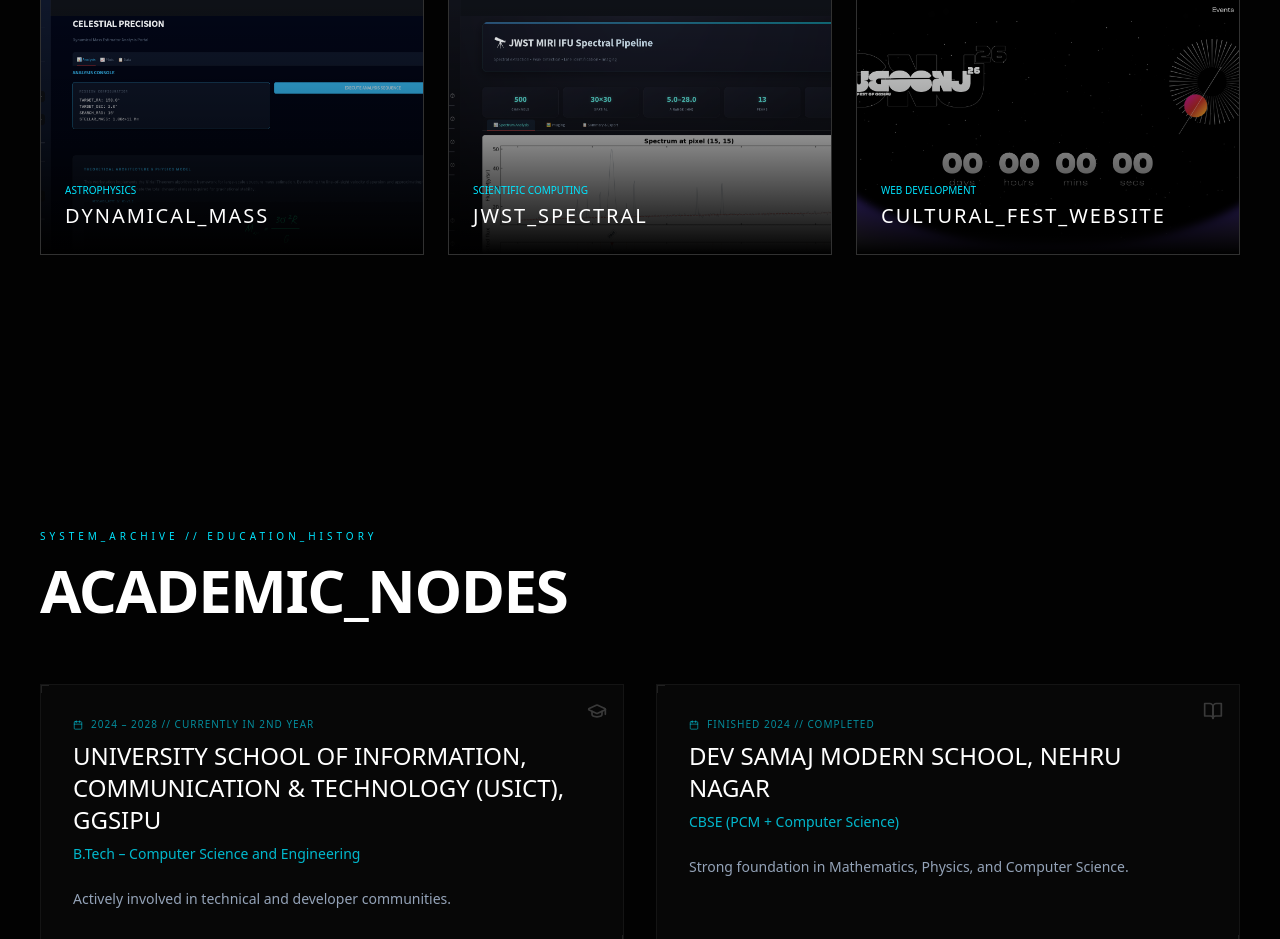
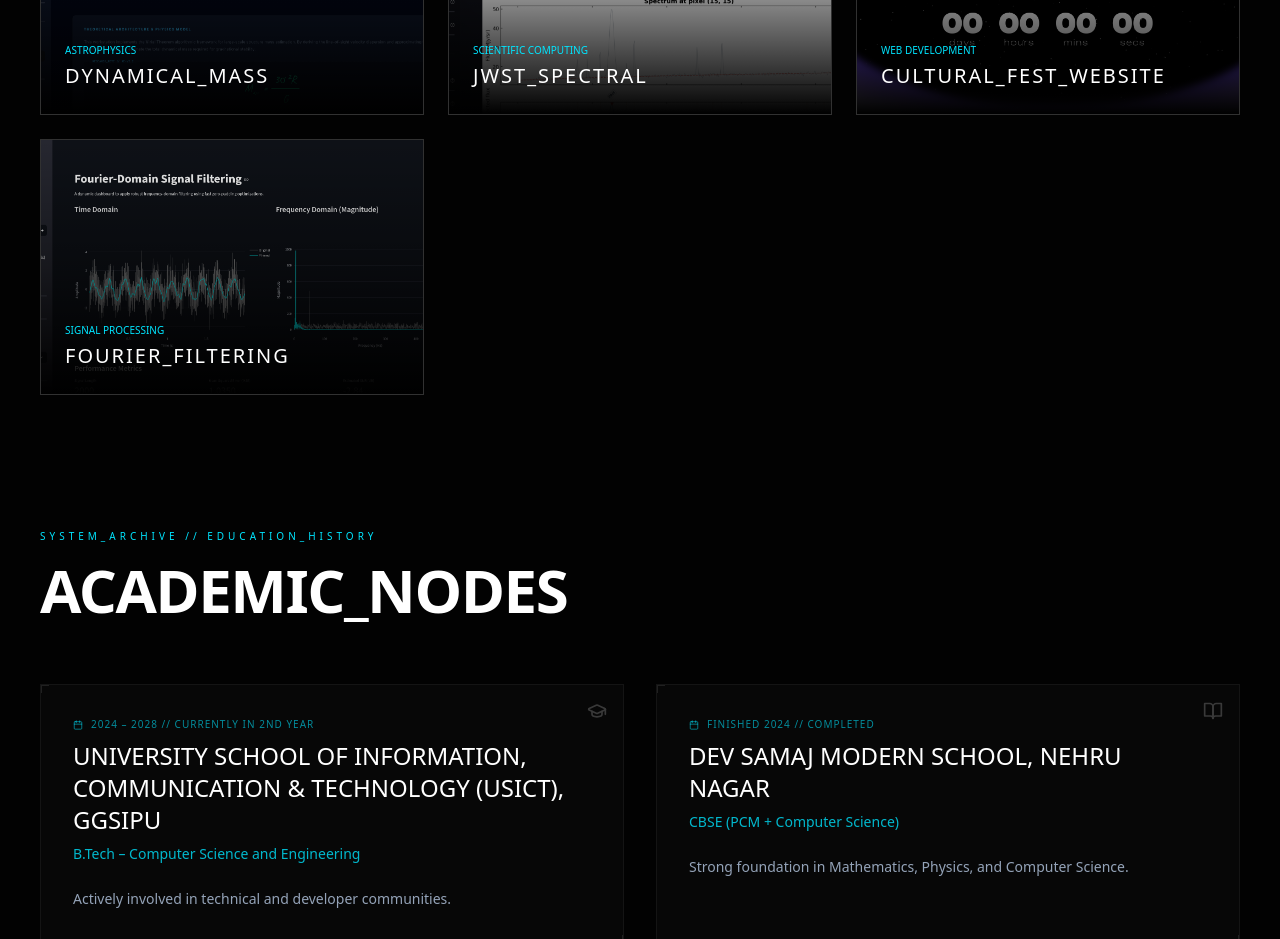
Before and after one commit to arachknight66/portfolio_v2, a Next.js app: page / in a window 1280 px wide. Shown: the part 1800-2739 px from the top of the page. Built offline with nearby package versions, Linux system fonts and the light colour scheme.

Commit message:
feat: add Fourier Tool project image and update ProjectGallery component

```diff
--- a/src/sections/ProjectGallery.tsx
+++ b/src/sections/ProjectGallery.tsx
@@ -27,12 +27,21 @@ export const projects = [
         github: "https://github.com/arachknight66/IFU_Spectral_Cube"
     },
     {
-        id: "3",
+        id: "4",
         title: "CULTURAL_FEST_WEBSITE",
         category: "Web Development",
         img: "/anugoonj26.png",
         description: "Website for Guru Gobind Singh Indraprastha University's Annual Cultural Fest 2026.",
         fullDescription: "Designed and developed the website for Guru Gobind Singh Indraprastha University's Annual Cultural Fest 2026 with large team"
+    },
+    {
+        id: "3",
+        title: "FOURIER_FILTERING",
+        category: "Signal Processing",
+        img: "/Fourier_Tool.png",
+        description: "A Fourier-Domain Framework for Generalized Signal Filtering and Denoising.",
+        fullDescription: "A General-Purpose Fourier-Domain Framework designed to democratize signal analysis. By leveraging the Fast Fourier Transform (FFT) and a modular filter design engine, this system provides a mathematically rigorous and computationally efficient tool for analyzing and denoising diverse one-dimensional datasets.",
+        github: "https://github.com/arachknight66/Fourier_Tool"
     },
 ];
 
```
Also changed, not shown: public/Fourier_Tool.png (added).
